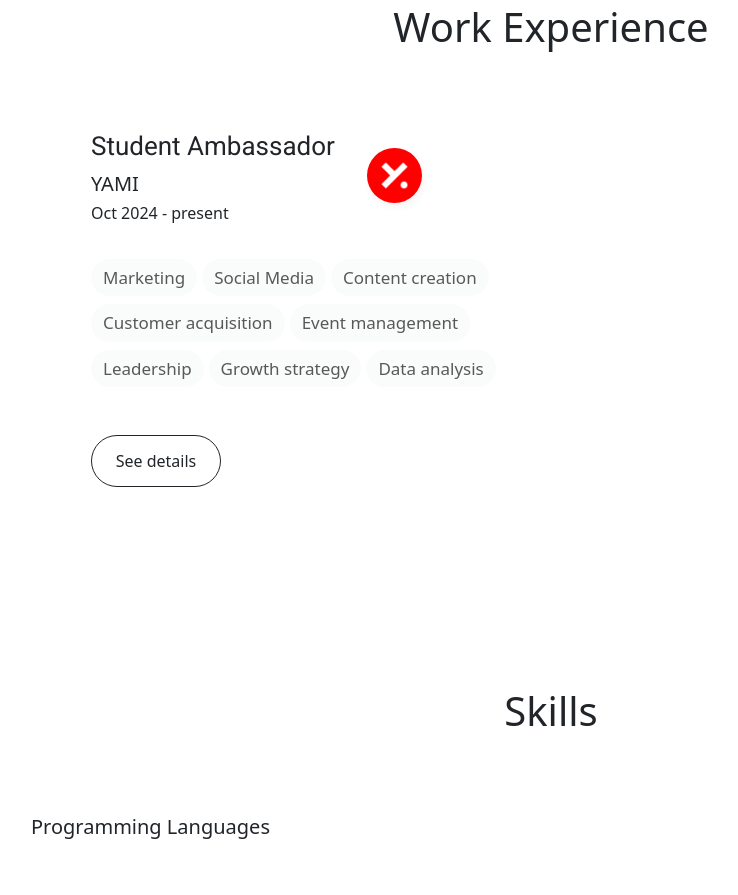
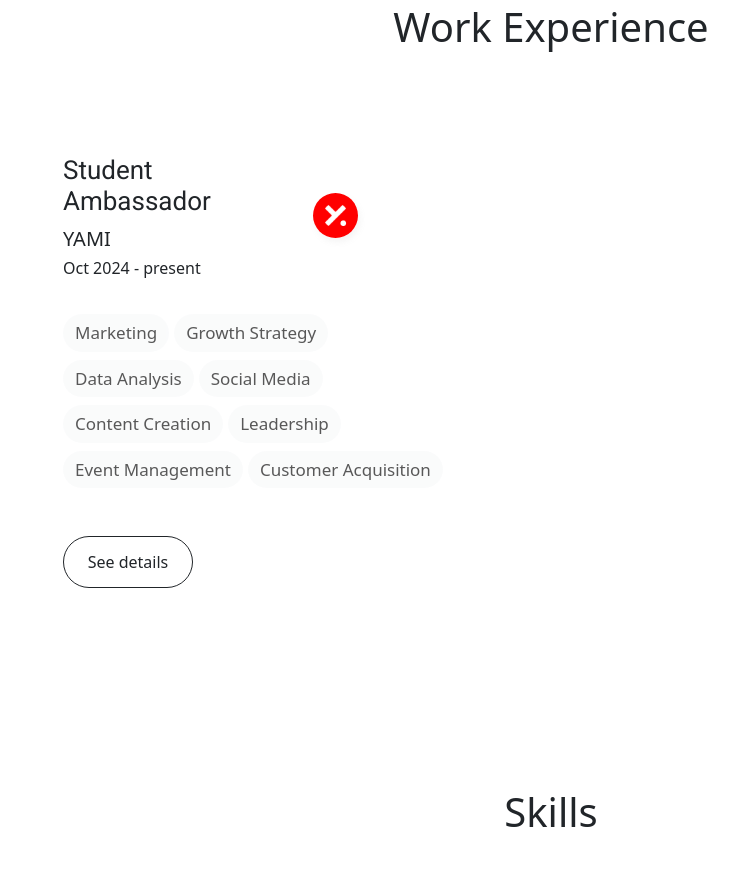
Before and after one commit to anagaomy/anagao, a website: page index.html in a window 1280 px wide. Shown: the part 1736-2631 px from the top of the page, without its empty margins (89-827 px from the left). Drawn offline with nearby package versions, Linux system fonts and the light colour scheme; a web font is replaced by a local one.

Commit message:
modify homepage background color

```diff
--- a/index.html
+++ b/index.html
@@ -116,9 +116,12 @@ EMAIL: gaomy@uci.edu
              <section id="work">
                 <h3 class="work-title">Work Experience</h3>
 
-                <div class="work-container">
+                <!-- <div class="work-container"> -->
+                <div class="row row-cols-2 row-cols-md-2 g-4" style="margin: 0 20px 0 20px;">
                     <div class="works-list">
-                        <div class="work-col">
+                        <!-- <div class="work-col"> -->
+                        <div class="row row-cols-2 row-cols-md-2 g-4">
+
                             <div class="work-intro">
                                 <h3 class="work-subtitle">Student Ambassador</h3>
                                 <h5 style="font-weight: 300; font-size: 20px;" data-aos-delay="300">
--- a/js/script.js
+++ b/js/script.js
@@ -43,13 +43,13 @@ const skillContainer = document.querySelector('.skill-lists');
 
 const skills = [
   'Marketing',
+  'Growth Strategy',
+  'Data Analysis',
   'Social Media',
-  'Content creation',
-  'Customer acquisition',
-  'Event management',
+  'Content Creation',
   'Leadership',
-  'Growth strategy',
-  'Data analysis'
+  'Event Management',
+  'Customer Acquisition',
 ];
 
 skills.forEach(skill => {
--- a/scss/style.css
+++ b/scss/style.css
@@ -2,18 +2,25 @@ body {
     margin: auto 100px;
     padding: 60px 120px;
     font-family: "Roboto", "Noto Sans", serif;
-    transition: background-color 0.5s ease;
+    transition: background-color 0.7s ease;
 }
 
 .body {
     background-color: #EA9ECE;
 }
 
-/* .bg-home { background-color: #e8c9ff; } */
-/* .bg-about { background-color: #e8c9ff; } */
+.bg-home { background:
+            radial-gradient(circle at top left, rgba(255, 182, 193, 0.75) 100px, transparent 600px),
+            radial-gradient(circle at 50% 10%, rgba(255, 182, 193, 0.75) 100px, transparent 500px),
+            white;
+            background-color: white;
+            transition: background 1s ease;
+        }
+/* .bg-about { background-color: white;} */
 .bg-work { background-color: #e8c9ff; }
 /* .bg-skills { background-color: #e0f5ff; } */
-.bg-projects { background-color: #fef3d5; }
+/* .bg-projects { background-color: #fef3d5; } */
+.bg-projects { background-color: black; color: white;}
 .bg-involvement { background-color: #EA9ECE; }
 .bg-contacts { background-color: #ffcdec; }
 .bg-project-home { background-color: #EA9ECE; }
@@ -115,9 +122,11 @@ main {
 
 #about p {
     font-weight: 300;
+    /* color: white; */
 }
 
 .about-title {
+    /* color: white; */
     font-size: 40px;
     margin-top: 10px;
     margin-bottom: 30px;
```
